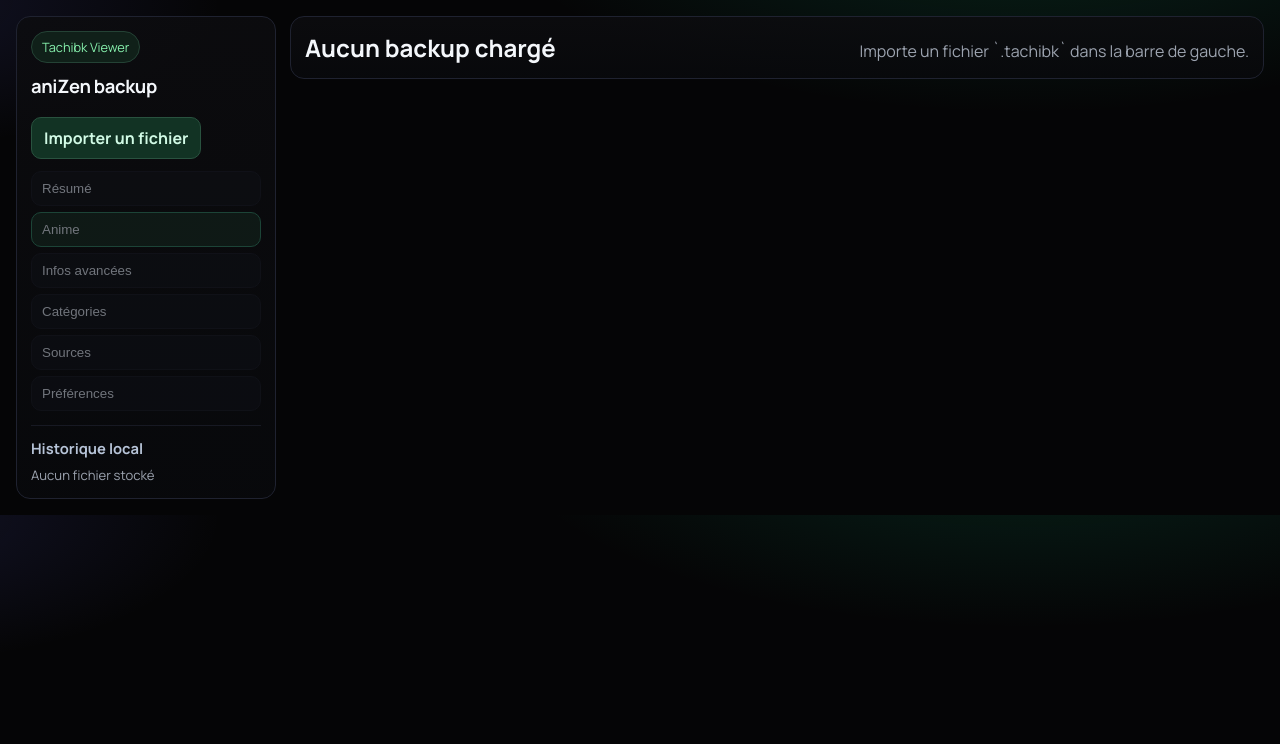
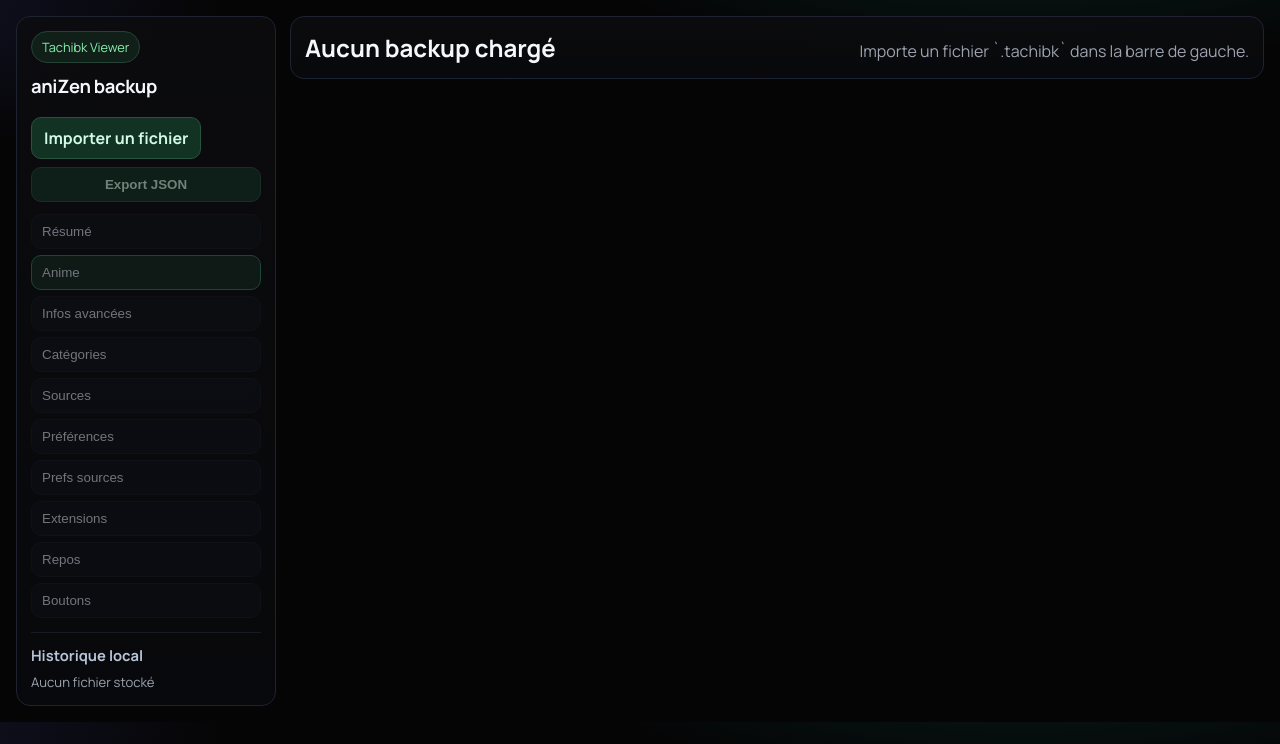
Before and after one commit to bluecxt/tachibk-viewer, a React (Vite) app: page / in a window 1280 px wide. Shown: the top 744 px of the page. Built offline with nearby package versions, Linux system fonts and the light colour scheme.

Commit message:
feat: add export, clickable summary navigation, repos page and detailed backup sections

```diff
--- a/src/App.tsx
+++ b/src/App.tsx
@@ -2,9 +2,13 @@ import { useEffect, useMemo, useState } from "react";
 import AnimeTable from "./components/AnimeTable";
 import AnimeFullDetailsSection from "./components/AnimeFullDetailsSection";
 import CategoriesSection from "./components/CategoriesSection";
+import CustomButtonsSection from "./components/CustomButtonsSection";
+import ExtensionsSection from "./components/ExtensionsSection";
 import PreferenceTable from "./components/PreferenceTable";
+import ReposSection from "./components/ReposSection";
+import SourcePreferencesSection from "./components/SourcePreferencesSection";
 import SourcesSection from "./components/SourcesSection";
-import SummaryCards from "./components/SummaryCards";
+import SummaryCards, { type SummaryTarget } from "./components/SummaryCards";
 import {
   deleteStoredBackupFile,
   getStoredBackupFileBuffer,
@@ -21,7 +25,11 @@ type SectionId =
   | "advanced"
   | "categories"
   | "sources"
-  | "preferences";
+  | "preferences"
+  | "sourcePrefs"
+  | "extensions"
+  | "repos"
+  | "customButtons";
 
 export default function App() {
   const [loading, setLoading] = useState(false);
@@ -41,6 +49,10 @@ export default function App() {
       { id: "categories" as const, label: "Catégories" },
       { id: "sources" as const, label: "Sources" },
       { id: "preferences" as const, label: "Préférences" },
+      { id: "sourcePrefs" as const, label: "Prefs sources" },
+      { id: "extensions" as const, label: "Extensions" },
+      { id: "repos" as const, label: "Repos" },
+      { id: "customButtons" as const, label: "Boutons" },
     ],
     [],
   );
@@ -126,6 +138,28 @@ export default function App() {
     });
   }
 
+  function openSummaryTarget(target: SummaryTarget) {
+    setSection(target as SectionId);
+  }
+
+  function exportCurrentBackupJson() {
+    if (!backup) return;
+    const payload = {
+      exportedAt: new Date().toISOString(),
+      fileName,
+      data: backup,
+    };
+    const blob = new Blob([JSON.stringify(payload, null, 2)], {
+      type: "application/json",
+    });
+    const url = URL.createObjectURL(blob);
+    const link = document.createElement("a");
+    link.href = url;
+    link.download = `tachibk-viewer-export-${Date.now()}.json`;
+    link.click();
+    URL.revokeObjectURL(url);
+  }
+
   return (
     <main className="app-shell">
       <aside className="sidebar panel">
@@ -147,6 +181,14 @@ export default function App() {
         {fileName && <p className="meta-line">{fileName}</p>}
         {loading && <p className="meta-line">Parsing en cours...</p>}
         {error && <p className="error">{error}</p>}
+        <button
+          type="button"
+          className="upload-label export-btn"
+          onClick={exportCurrentBackupJson}
+          disabled={!backup}
+        >
+          Export JSON
+        </button>
 
         <nav className="side-nav">
           {sections.map((item) => (
@@ -216,7 +258,7 @@ export default function App() {
                   : "Format moderne détecté"}
               </p>
             </div>
-            <SummaryCards backup={backup} />
+            <SummaryCards backup={backup} onOpen={openSummaryTarget} />
           </section>
         )}
 
@@ -256,6 +298,24 @@ export default function App() {
         {backup && section === "preferences" && (
           <PreferenceTable preferences={backup.preferences} />
         )}
+
+        {backup && section === "sourcePrefs" && (
+          <SourcePreferencesSection
+            sourcePreferences={backup.sourcePreferences}
+          />
+        )}
+
+        {backup && section === "extensions" && (
+          <ExtensionsSection extensions={backup.extensions} />
+        )}
+
+        {backup && section === "repos" && (
+          <ReposSection repos={backup.extensionRepos} />
+        )}
+
+        {backup && section === "customButtons" && (
+          <CustomButtonsSection customButtons={backup.customButtons} />
+        )}
       </section>
     </main>
   );
--- /dev/null
+++ b/src/components/CustomButtonsSection.tsx
@@ -0,0 +1,28 @@
+import type { UiCustomButton } from "../lib/types";
+
+type Props = {
+  customButtons: UiCustomButton[];
+};
+
+export default function CustomButtonsSection({ customButtons }: Props) {
+  return (
+    <section className="panel" id="custom-buttons">
+      <div className="panel-head">
+        <h2>Boutons personnalisés</h2>
+        <p>{customButtons.length} boutons</p>
+      </div>
+      <div className="kv-list">
+        {customButtons.map((item, index) => (
+          <article key={`${item.name}-${index}`} className="kv-item">
+            <h3>{item.name || "(sans nom)"}</h3>
+            <p>Favori: {item.isFavorite ? "Oui" : "Non"}</p>
+            <p>Ordre: {item.sortIndex}</p>
+            <p>Content: {item.content || "-"}</p>
+            <p>Long press: {item.longPressContent || "-"}</p>
+            <p>On startup: {item.onStartup || "-"}</p>
+          </article>
+        ))}
+      </div>
+    </section>
+  );
+}
--- /dev/null
+++ b/src/components/ExtensionsSection.tsx
@@ -0,0 +1,24 @@
+import type { UiExtension } from "../lib/types";
+
+type Props = {
+  extensions: UiExtension[];
+};
+
+export default function ExtensionsSection({ extensions }: Props) {
+  return (
+    <section className="panel" id="extensions">
+      <div className="panel-head">
+        <h2>Extensions</h2>
+        <p>{extensions.length} entrées</p>
+      </div>
+      <div className="kv-list">
+        {extensions.map((item) => (
+          <article key={item.pkgName} className="kv-item">
+            <h3>{item.pkgName || "(sans package)"}</h3>
+            <p>APK size: {Math.round(item.apkSize / 1024)} Ko</p>
+          </article>
+        ))}
+      </div>
+    </section>
+  );
+}
--- /dev/null
+++ b/src/components/ReposSection.tsx
@@ -0,0 +1,29 @@
+import type { UiExtensionRepo } from "../lib/types";
+
+type Props = {
+  repos: UiExtensionRepo[];
+};
+
+export default function ReposSection({ repos }: Props) {
+  return (
+    <section className="panel" id="repos">
+      <div className="panel-head">
+        <h2>Repos extensions</h2>
+        <p>{repos.length} repos</p>
+      </div>
+      <div className="kv-list">
+        {repos.map((repo, index) => (
+          <article key={`${repo.baseUrl}-${index}`} className="kv-item">
+            <h3>{repo.name || repo.baseUrl}</h3>
+            <p>Base URL: {repo.baseUrl || "-"}</p>
+            <p>Short name: {repo.shortName || "-"}</p>
+            <p>Website: {repo.website || "-"}</p>
+            <p>Fingerprint: {repo.signingKeyFingerprint || "-"}</p>
+            <p>Auteur: {repo.author || "-"}</p>
+            <p>Visible: {repo.isVisible ? "Oui" : "Non"}</p>
+          </article>
+        ))}
+      </div>
+    </section>
+  );
+}
--- /dev/null
+++ b/src/components/SourcePreferencesSection.tsx
@@ -0,0 +1,24 @@
+import type { UiSourcePreference } from "../lib/types";
+
+type Props = {
+  sourcePreferences: UiSourcePreference[];
+};
+
+export default function SourcePreferencesSection({ sourcePreferences }: Props) {
+  return (
+    <section className="panel" id="source-prefs">
+      <div className="panel-head">
+        <h2>Préférences sources</h2>
+        <p>{sourcePreferences.length} sources configurées</p>
+      </div>
+      <div className="kv-list">
+        {sourcePreferences.map((item) => (
+          <article key={item.sourceKey} className="kv-item">
+            <h3>{item.sourceKey || "(sans clé)"}</h3>
+            <p>Nombre de préférences: {item.prefCount}</p>
+          </article>
+        ))}
+      </div>
+    </section>
+  );
+}
--- a/src/components/SummaryCards.tsx
+++ b/src/components/SummaryCards.tsx
@@ -1,25 +1,64 @@
 import type { UiBackup } from "../lib/types";
+
+export type SummaryTarget =
+  | "library"
+  | "categories"
+  | "sources"
+  | "preferences"
+  | "sourcePrefs"
+  | "extensions"
+  | "repos"
+  | "customButtons";
 
 type Props = {
   backup: UiBackup;
+  onOpen: (target: SummaryTarget) => void;
 };
 
-export default function SummaryCards({ backup }: Props) {
+export default function SummaryCards({ backup, onOpen }: Props) {
   const cards = [
-    { label: "Anime", value: backup.animeCount },
-    { label: "Catégories", value: backup.categoryCount },
-    { label: "Sources", value: backup.sourceCount },
-    { label: "Préférences", value: backup.preferenceCount },
-    { label: "Prefs sources", value: backup.sourcePreferenceCount },
-    { label: "Extensions", value: backup.extensionCount },
-    { label: "Repos", value: backup.extensionRepoCount },
-    { label: "Boutons", value: backup.customButtonCount },
+    { label: "Anime", value: backup.animeCount, target: "library" as const },
+    {
+      label: "Catégories",
+      value: backup.categoryCount,
+      target: "categories" as const,
+    },
+    { label: "Sources", value: backup.sourceCount, target: "sources" as const },
+    {
+      label: "Préférences",
+      value: backup.preferenceCount,
+      target: "preferences" as const,
+    },
+    {
+      label: "Prefs sources",
+      value: backup.sourcePreferenceCount,
+      target: "sourcePrefs" as const,
+    },
+    {
+      label: "Extensions",
+      value: backup.extensionCount,
+      target: "extensions" as const,
+    },
+    {
+      label: "Repos",
+      value: backup.extensionRepoCount,
+      target: "repos" as const,
+    },
+    {
+      label: "Boutons",
+      value: backup.customButtonCount,
+      target: "customButtons" as const,
+    },
   ];
 
   return (
     <section className="cards-grid">
       {cards.map((card) => (
-        <article key={card.label} className="stat-card">
+        <article
+          key={card.label}
+          className="stat-card stat-card-clickable"
+          onClick={() => onOpen(card.target)}
+        >
           <p>{card.label}</p>
           <strong>{card.value.toLocaleString("fr-FR")}</strong>
         </article>
--- a/src/styles.css
+++ b/src/styles.css
@@ -96,6 +96,18 @@ code {
     color: #d1fae5;
     font-weight: 700;
     cursor: pointer;
+}
+
+.export-btn {
+    margin-top: 8px;
+    width: 100%;
+    justify-content: center;
+    opacity: 1;
+}
+
+.export-btn:disabled {
+    opacity: 0.5;
+    cursor: default;
 }
 
 .upload-input {
@@ -241,6 +253,15 @@ code {
 
 .stat-card strong {
     font-size: 1.25rem;
+}
+
+.stat-card-clickable {
+    cursor: pointer;
+}
+
+.stat-card-clickable:hover {
+    border-color: #2f7e62;
+    background: #122117;
 }
 
 .kv-item h3 {
```
Also changed, not shown: src/lib/backupParser.ts (+42 -1 lines), src/lib/types.ts (+33 -0 lines).
